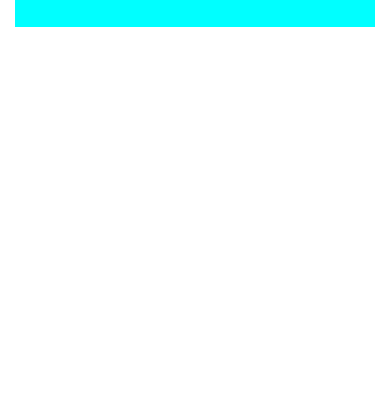
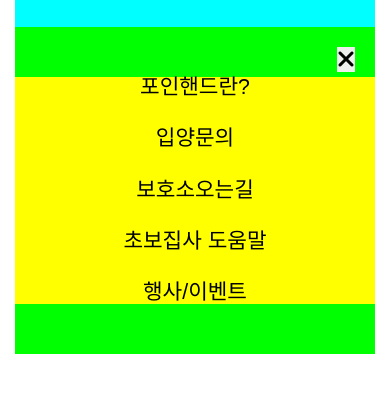
Before and after one commit to wldbs8563/pawinhand_2023, a plain HTML site: page index.html in a window 390 px wide. Both pictures are taken after a click on the link 355 px from the left and 50 px from the top of the page. Shown: the part 73-466 px from the top of the page. Drawn offline with Linux system fonts and the light colour scheme.

Commit message:
pawin0727

```diff
--- a/index.html
+++ b/index.html
@@ -6,6 +6,7 @@
     <meta name="keywords" content="">
     <meta name="description" content="">
     <title>포인핸드</title>
+    <link rel="stylesheet" href="https://cdnjs.cloudflare.com/ajax/libs/font-awesome/6.4.0/css/all.min.css">
     <link rel="stylesheet" href="./styles/reset.css">
     <link rel="stylesheet" href="./styles/style.css">
     <link rel="stylesheet" href="./styles/responsive.css">
@@ -14,7 +15,7 @@
     <header>
         <h1><a href="#"><img src="#" alt="포인핸드"></a></h1>
         <nav>
-            <ul>
+            <ul><!-- 태블릿, 데스크탑 메인메뉴 -->
                 <li><a href="#">포인핸드란?</a></li>
                 <li><a href="#">입양문의</a></li>
                 <li><a href="#">보호소오는길</a></li>
@@ -27,6 +28,19 @@
                 <span></span>
             </a>
         </nav>
+        <div class="m_nav_open">
+            <button id="close" type="button" title="모바일메뉴 닫기">
+                <i class="fa-solid fa-xmark"></i>
+            </button>
+            <ul><!-- 모바일 메인메뉴 -->
+                <li><a href="#">포인핸드란?</a></li>
+                <li><a href="#">입양문의</a></li>
+                <li><a href="#">보호소오는길</a></li>
+                <li><a href="#">초보집사 도움말</a></li>
+                <li><a href="#">행사/이벤트</a></li>
+            </ul>
+        </div>
     </header>
+    <script src="./script/script.js"></script>
 </body>
 </html>
--- /dev/null
+++ b/script/script.js
@@ -0,0 +1,22 @@
+//변수생성
+const m_nav_open = document.querySelector('.m_nav_open');
+const m_nav = document.querySelector('.m_nav');
+const close = document.querySelector('#close');
+//정상출력확인
+console.log(m_nav_open, m_nav, close);
+
+//1. 모바일 메뉴 숨기기
+m_nav_open.style.display = 'none';
+//객체 = 모바일메뉴m_nav_open
+//객체.속성 style.display = 'none'
+//2. 햄버거 메뉴 클릭 시 모바일 메뉴 보이기
+m_nav.addEventListener('click',function(){
+    m_nav_open.style.display = 'block'
+})
+//객체.이벤트
+//객체 = 햄버거메뉴m_nav, 모바일메뉴m_nav_open
+//3. x버튼 클릭 시 모바일 메뉴 숨기기
+close.addEventListener('click',function(){
+    m_nav_open.style.display = 'none'
+})
+//x버튼close, 모바일메뉴m_nav_open
--- a/styles/responsive.css
+++ b/styles/responsive.css
@@ -24,4 +24,12 @@ width값 기준으로 설정해서 자연스러운
     header nav .m_nav span:nth-child(1) {}
     header nav .m_nav span:nth-child(2) {}
     header nav .m_nav span:nth-child(3) {}
+    /* m_nav_open */
+    header .m_nav_open {
+        background:lime;
+        width:calc(100% - 30px);
+        display:block;
+        position:absolute; top:100px;
+        padding:50px 0;
+    }
 }/* 900 end */
--- a/styles/style.css
+++ b/styles/style.css
@@ -25,3 +25,23 @@ header nav ul li a {
 }
 /* 모바일메뉴 데스크탑에서 숨기기 */
 header nav .m_nav {display:none;}
+header .m_nav_open {
+    background:lime;
+    width:calc(100% - 30px);
+    display:none;
+    position:absolute; top:100px;
+    padding:50px 0;
+}
+header .m_nav_open #close {
+    position:absolute; right:20px; top:20px;
+    font-size:24px;
+}
+header .m_nav_open ul {
+    background:yellow;
+    text-align:center;
+}
+header .m_nav_open ul li {
+    margin-bottom:30px;
+}
+header .m_nav_open ul li:last-child {margin-bottom:0;}
+header .m_nav_open ul li a {font-size:1.333rem;}
```
